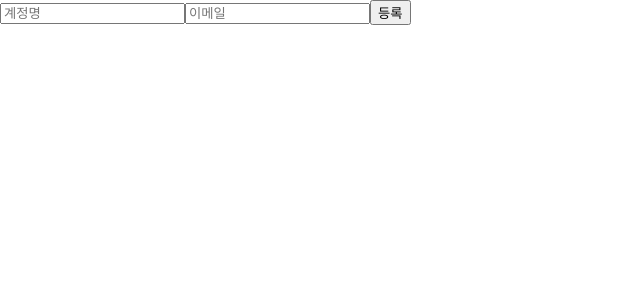
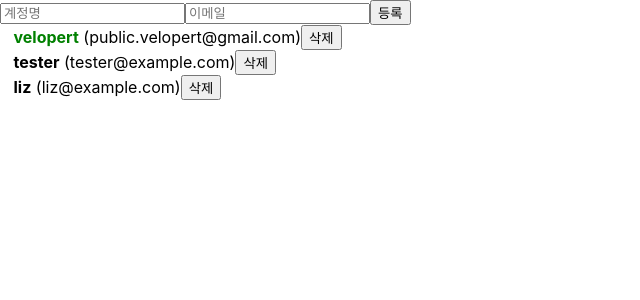
Before and after one commit to dabuzida/begin-react, a React (Create React App) app: page / in a window 1280 px wide. Shown: the top 300 px of the page, without its empty margins (0-640 px from the left). Built offline with nearby package versions, Linux system fonts and the light colour scheme.

Commit message:
재택근무 작업~

```diff
--- a/src/App.js
+++ b/src/App.js
@@ -1,30 +1,32 @@
 import React, { useState, useRef } from 'react';
 // import logo from './logo.svg';
 import './App.css';
-import Hello from './Hello';
-import Wrapper from './Wrapper';
-import Counter from './Counter';
-import InputSample from './InputSample';
+// import Hello from './Hello';
+// import Wrapper from './Wrapper';
+// import Counter from './Counter';
+// import InputSample from './InputSample';
 import UserList from './UserList';
 import CreateUser from './CreateUser';
-
 
 function App() {
   const [users, setUsers] = useState([
     {
       id: 1,
       username: 'velopert',
-      email: 'public.velopert@gmail.com'
+      email: 'public.velopert@gmail.com',
+      active: true,
     },
     {
       id: 2,
       username: 'tester',
-      email: 'tester@example.com'
+      email: 'tester@example.com',
+      active: false,
     },
     {
       id: 3,
       username: 'liz',
-      email: 'liz@example.com'
+      email: 'liz@example.com',
+      active: false,
     }
   ]);
 
@@ -43,11 +45,18 @@
   const onRemove = id => {
     setUsers(users.filter(user => user.id !== id));
   };
+  const onToggle = id =>{
+    setUsers(
+      users.map(
+        user => user.id === id ? { ...user, active: !user.active }: user
+        ));
+  }
   const onCreate = () => {
     const user = {
       id: nextId.current,
       username,
-      email
+      email,
+      active: false,
     };
     // setUsers([...users, user]);
     setUsers(users.concat(user));
@@ -68,7 +77,7 @@
           onCreate={onCreate}
           useRef={focusUsername}
         />
-        <UserList users={users} onRemove={onRemove}/>
+        <UserList users={users} onRemove={onRemove} onToggle={onToggle}/>
       </>
       // <UserList />
       // <InputSample />
--- a/src/UserList.js
+++ b/src/UserList.js
@@ -1,21 +1,44 @@
-import React from 'react';
+import React, { useEffect } from 'react';
 
-function User({ user, onRemove }){
+function User({ user, onRemove, onToggle }){
+    useEffect(() => {
+        console.log('user 값이 설정됨');
+        console.log(user);
+        return () => {
+            console.log('user 가 바뀌기 전..');
+            console.log(user);
+        };
+    }, [user]);
+    console.log('User rendering', 1);
     return (
         <div>
-            <b>{user.username}</b> <span>({user.email})</span>
-            <button onClick={onRemove(user.id)}>삭제</button>
-            <button onClick={function(){onRemove(user.id)}}>삭제</button>
-            <button onClick={function(){return onRemove(user.id)}}>삭제</button>
-
+            &nbsp;
+            &nbsp;
+            <b
+                style={{
+                    cursor: 'pointer',
+                    color: user.active ? 'green' : 'black'
+                }}
+                onClick={() => onToggle(user.id)}
+            >
+                {user.username}
+            </b>
+            &nbsp;
+            <span>({user.email})</span>
+            <button onClick={() => onRemove(user.id)}>삭제</button>
         </div>
     );
 }
-function UserList({ users, onRemove }){
+function UserList({ users, onRemove, onToggle }){
     return (
         <div>
             {users.map((user) => (
-                    <User user={user} key={user.id} onRemove={onRemove} />
+                    <User
+                        user={user}
+                        key={user.id}
+                        onRemove={onRemove}
+                        onToggle={onToggle}
+                    />
             ))}
         </div>
     );
```
